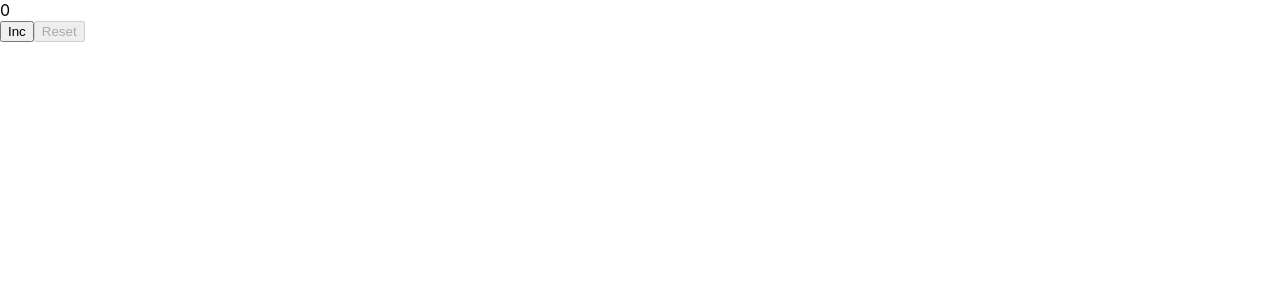
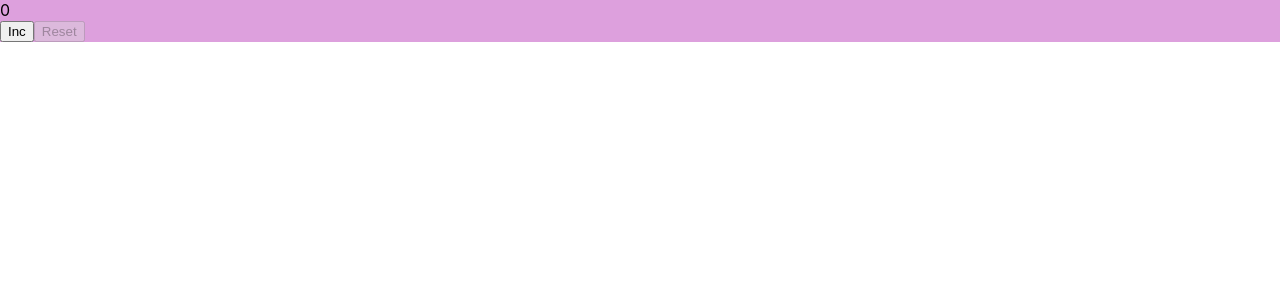
Before and after one commit to Tampoka/Counter, a React (Create React App) app: page / in a window 1280 px wide. Shown: the top 300 px of the page. Built offline with nearby package versions, Linux system fonts and the light colour scheme.

Commit message:
changed to module css

```diff
--- a/src/App.tsx
+++ b/src/App.tsx
@@ -1,5 +1,4 @@
 import React from 'react';
-import './App.css';
 import {Counter} from "./Counter/Counter";
 
 function App() {
--- /dev/null
+++ b/src/Counter/Counter.module.css
@@ -0,0 +1,4 @@
+.counter {
+    margin: 0 auto;
+    background-color: plum;
+}
--- a/src/Counter/Counter.tsx
+++ b/src/Counter/Counter.tsx
@@ -1,6 +1,7 @@
 import React, {useState} from "react";
 import {Controls} from "./Controls/Controls";
 import {Display} from "./Display/Display";
+import s from "./Counter.module.css"
 
 export const Counter = () => {
     const maxValue: number = 5
@@ -14,7 +15,7 @@ export const Counter = () => {
         setCount(minValue)
     }
 
-    return <div>
+    return <div className={s.counter}>
         <Display count={count}
                  maxValue={maxValue}/>
         <Controls count={count}
```
Also changed, not shown: src/Counter/Counter.css (deleted).
